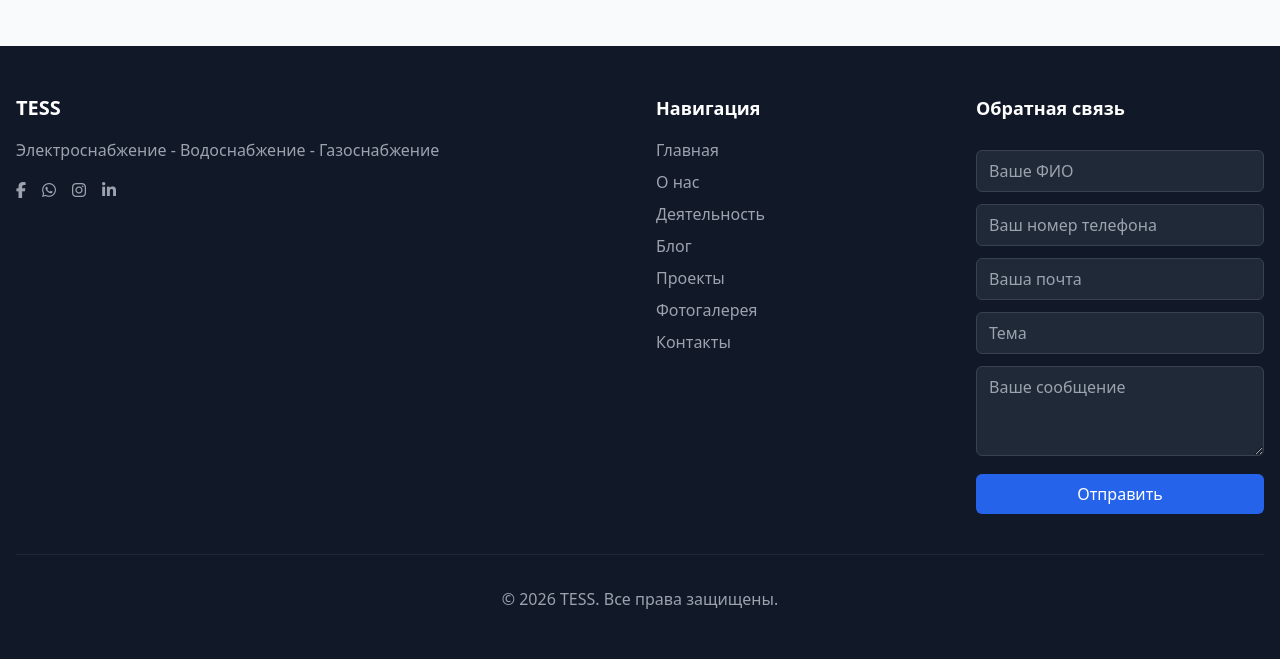
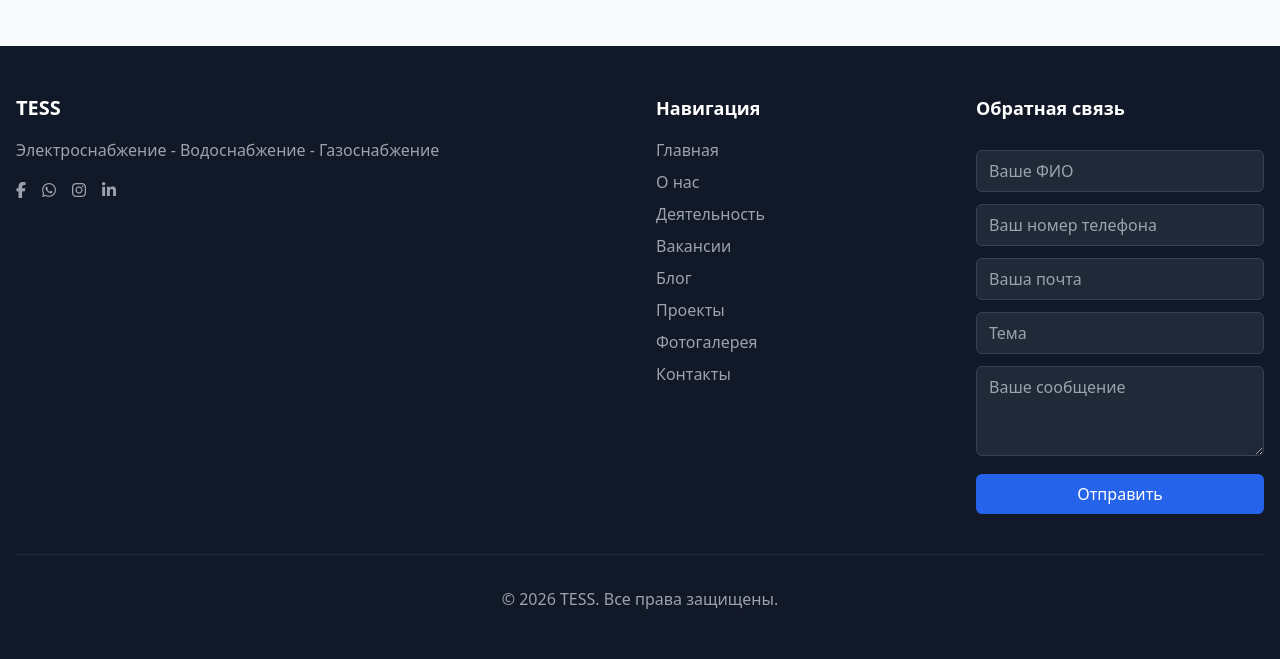
Before and after one commit to Aldekenov/construction-websitesecond-main, a Django app: page /ru/blog/ in a window 1280 px wide. Shown: the part 298-957 px from the top of the page. Run offline with Django 4.2, Linux system fonts and the light colour scheme; data that the repository does not hold is empty; some libraries are stand-ins or nearby versions.

Commit message:
add vacancy page

```diff
--- a/templates/base.html
+++ b/templates/base.html
@@ -228,6 +228,7 @@
                 <a href="{% url 'core:home' %}" class="text-white hover:text-blue-200 block px-3 py-2 rounded-md text-base font-medium">{% trans "Главная" %}</a>
                 <a href="{% url 'core:about' %}" class="text-white hover:text-blue-200 block px-3 py-2 rounded-md text-base font-medium">{% trans "О нас" %}</a>
                 <a href="{% url 'core:services' %}" class="text-white hover:text-blue-200 block px-3 py-2 rounded-md text-base font-medium">{% trans "Деятельность" %}</a>
+                <a href="{% url 'vacancies:list' %}" class="text-white hover:text-blue-200 block px-3 py-2 rounded-md text-base font-medium">{% trans "Вакансии" %}</a>
                 <a href="{% url 'blog:blog_list' %}" class="text-white hover:text-blue-200 block px-3 py-2 rounded-md text-base font-medium">{% trans "Блог" %}</a>
                 <a href="{% url 'core:gallery' %}" class="text-white hover:text-blue-200 block px-3 py-2 rounded-md text-base font-medium">{% trans "Проекты" %}</a>
                 <a href="{% url 'gallery:gallery' %}" class="text-white hover:text-blue-200 block px-3 py-2 rounded-md text-base font-medium">{% trans "Фотогалерея" %}</a>
@@ -322,6 +323,7 @@
                         <li><a href="{% url 'core:home' %}" class="text-gray-400 hover:text-white transition-colors">{% trans "Главная" %}</a></li>
                         <li><a href="{% url 'core:about' %}" class="text-gray-400 hover:text-white transition-colors">{% trans "О нас" %}</a></li>
                         <li><a href="{% url 'core:services' %}" class="text-gray-400 hover:text-white transition-colors">{% trans "Деятельность" %}</a></li>
+                        <li><a href="{% url 'vacancies:list' %}" class="text-gray-400 hover:text-white transition-colors">{% trans "Вакансии" %}</a></li>
                         <li><a href="{% url 'blog:blog_list' %}" class="text-gray-400 hover:text-white transition-colors">{% trans "Блог" %}</a></li>
                         <li><a href="{% url 'core:gallery' %}" class="text-gray-400 hover:text-white transition-colors">{% trans "Проекты" %}</a></li>
                         <li><a href="{% url 'gallery:gallery' %}" class="text-gray-400 hover:text-white transition-colors">{% trans "Фотогалерея" %}</a></li>
```
